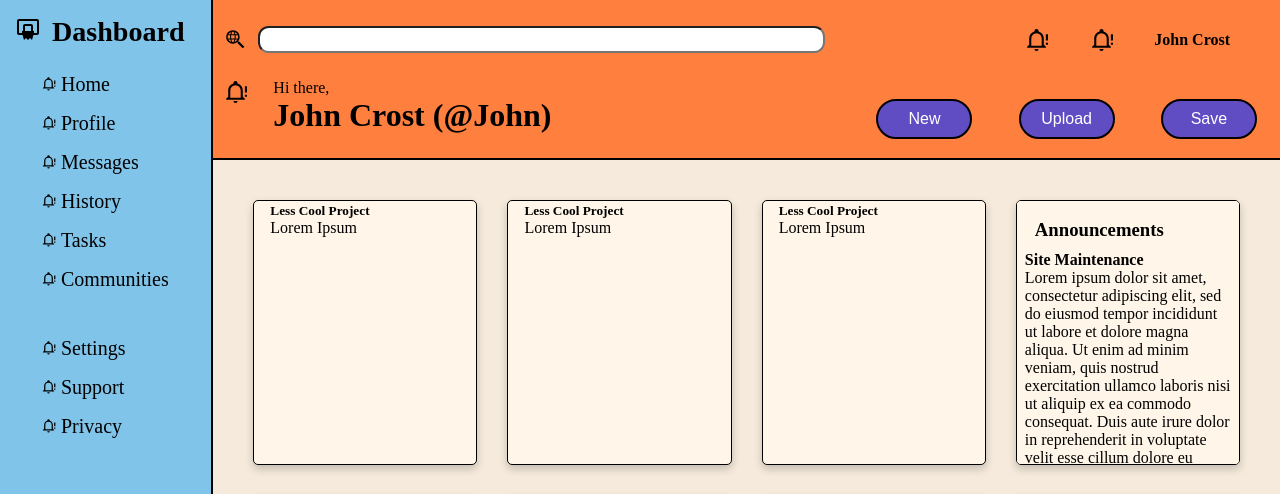
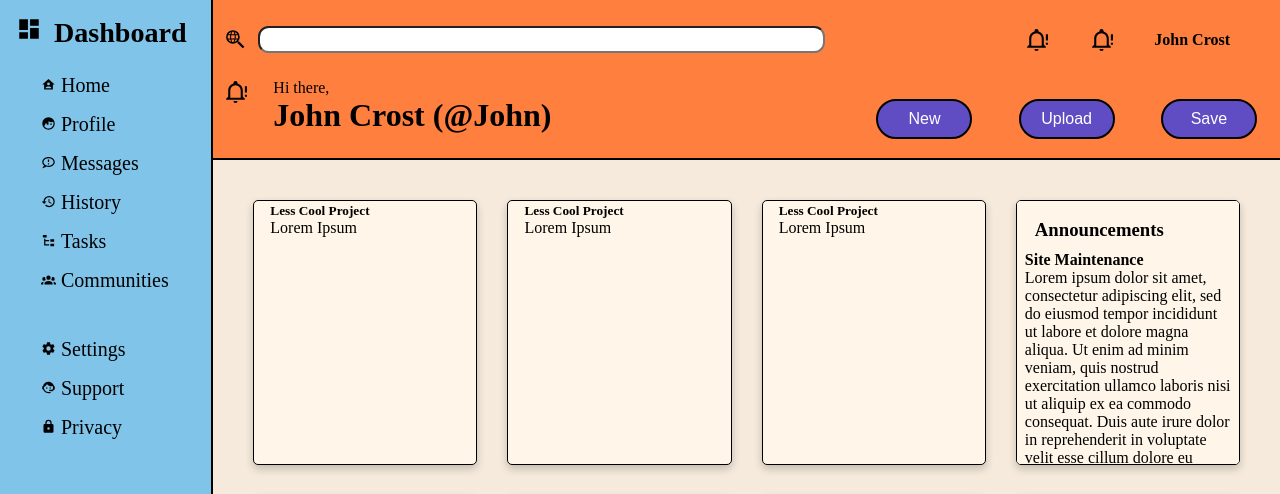
Before and after one commit to LockpickedKey/admin-dashboard-layout-TOP, a plain HTML site: page index.html in a window 1280 px wide. Shown: the top 494 px of the page. Drawn offline with Linux system fonts and the light colour scheme.

Commit message:
added icons for the sidebar.

```diff
--- a/index.html
+++ b/index.html
@@ -14,19 +14,19 @@
           </span>
           <div class="sidebar-content">
             <ul>
-              <li>Home</li>
-              <li>Profile</li>
-              <li>Messages</li>
-              <li>History</li>
-              <li>Tasks</li>
-              <li>Communities</li>
+              <li id="home">Home</li>
+              <li id="profile">Profile</li>
+              <li id="messages">Messages</li>
+              <li id="history">History</li>
+              <li id="tasks">Tasks</li>
+              <li id="communities">Communities</li>
             </ul>
           </div>
           <div class="sidebar-content">
             <ul>
-              <li>Settings</li>
-              <li>Support</li>
-              <li>Privacy</li>
+              <li id="settings">Settings</li>
+              <li id="support">Support</li>
+              <li id="privacy">Privacy</li>
             </ul>
           </div>
         </div>
--- a/styles.css
+++ b/styles.css
@@ -55,10 +55,10 @@
 }
 
 .logo-container h3::before {
-  content: url(images/basketball-hoop-outline.svg);
+  content: url(images/view-dashboard.svg);
   display: inline-block;
-  width: 24px;
-  height: 24px;
+  width: 26px;
+  height: 26px;
   margin-right: 12px;
 }
 
@@ -68,8 +68,72 @@
   font-size: 20px;
 }
 
-.sidebar-content li::before {
-  content: url(images/bell-alert-outline.svg);
+#home::before {
+  content: url(images/home-account.svg);
+  display: inline-block;
+  width: 15px;
+  height: 20px;
+  margin-right: 5px;
+}
+
+#profile::before {
+  content: url(images/face-man-profile.svg);
+  display: inline-block;
+  width: 15px;
+  height: 20px;
+  margin-right: 5px;
+}
+
+#messages::before {
+  content: url(images/chat-alert-outline.svg);
+  display: inline-block;
+  width: 15px;
+  height: 20px;
+  margin-right: 5px;
+}
+
+#history::before {
+  content: url(images/history.svg);
+  display: inline-block;
+  width: 15px;
+  height: 20px;
+  margin-right: 5px;
+}
+
+#tasks::before {
+  content: url(images/file-tree.svg);
+  display: inline-block;
+  width: 15px;
+  height: 20px;
+  margin-right: 5px;
+}
+
+#communities::before {
+  content: url(images/account-group.svg);
+  display: inline-block;
+  width: 15px;
+  height: 20px;
+  margin-right: 5px;
+}
+
+#settings::before {
+  content: url(images/cog.svg);
+  display: inline-block;
+  width: 15px;
+  height: 20px;
+  margin-right: 5px;
+}
+
+#support::before {
+  content: url(images/face-agent.svg);
+  display: inline-block;
+  width: 15px;
+  height: 20px;
+  margin-right: 5px;
+}
+
+#privacy::before {
+  content: url(images/lock.svg);
   display: inline-block;
   width: 15px;
   height: 20px;
```
Also changed, not shown: images/account-group.svg (added), images/chat-alert-outline.svg (added), images/cog.svg (added), images/face-agent.svg (added), images/face-man-profile.svg (added), images/file-tree.svg (added), images/history.svg (added), images/home-account.svg (added), images/lock.svg (added), images/view-dashboard.svg (added).
